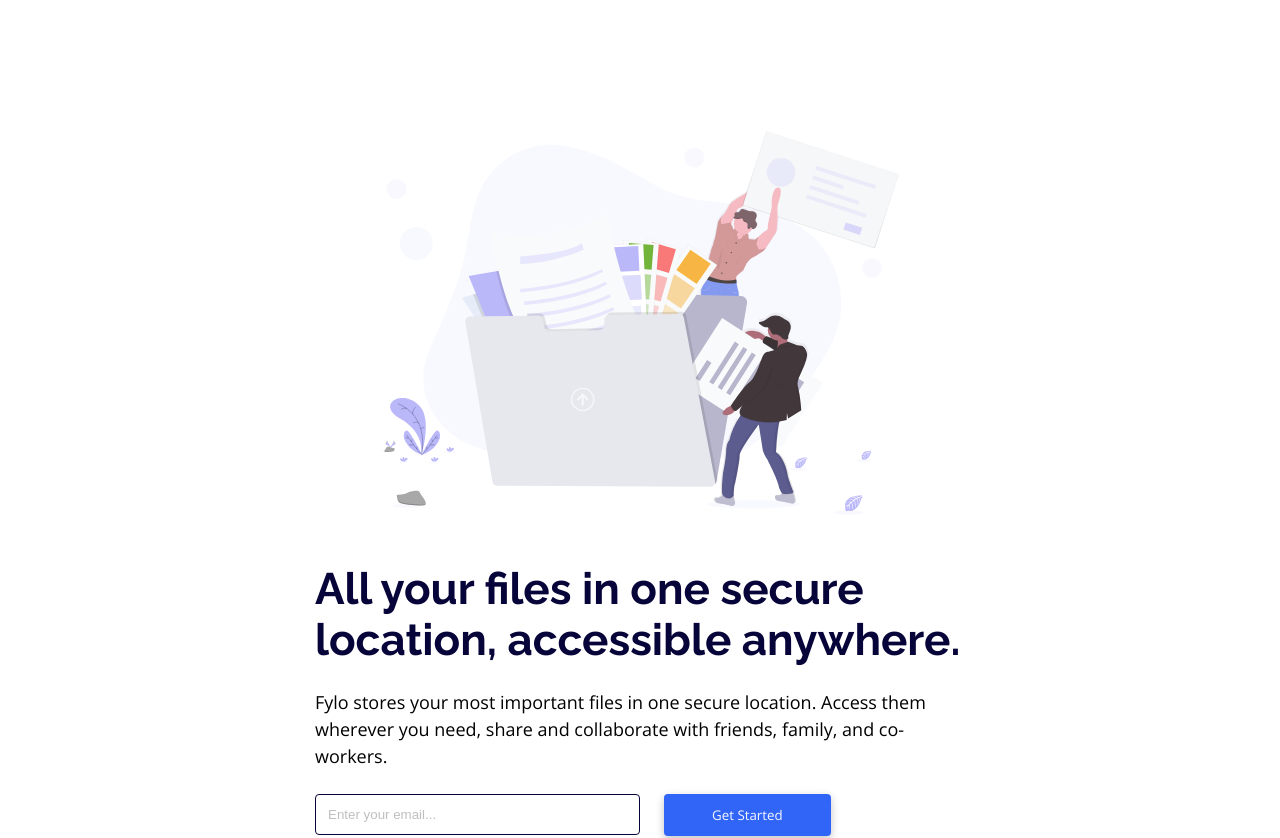
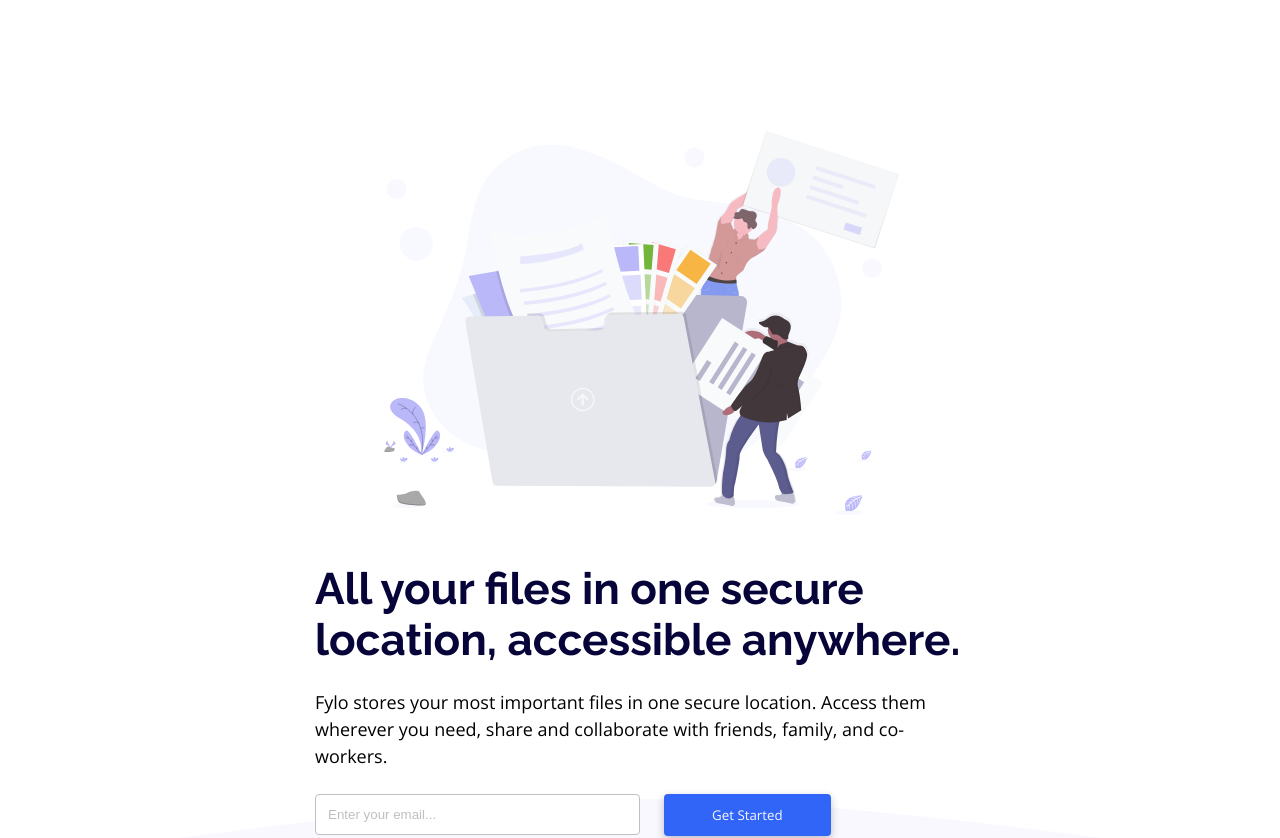
Before and after one commit to kacperkwinta/Fylo-landing-page-with-two-column-layout, a website: page index.html in a window 1280 px wide. Shown: the part 115-953 px from the top of the page. Drawn offline with nearby package versions, Linux system fonts and the light colour scheme.

Commit message:
🎨 bg in section cta added

```diff
--- a/index.html
+++ b/index.html
@@ -36,7 +36,7 @@
 		</header>
 
 		<!-- CTA SECTION -->
-		<section class="section section-cta mb-xxxl">
+		<section class="section section-cta ">
 			<div class="section__text">
 				<h1 class="header-1 mb-m">
 					All your files in one secure location, accessible anywhere.
--- a/sass/components/_form.scss
+++ b/sass/components/_form.scss
@@ -7,7 +7,7 @@
 	// font-family: inherit;
     width: 50%;
 	padding: 1.2rem;
-	border: 1px solid $color-primary-1;
+	border: 1px solid $color-neutral-2;
 	border-radius: 4px;
 
 	&::placeholder {
--- a/sass/components/_section.scss
+++ b/sass/components/_section.scss
@@ -15,8 +15,16 @@
 	}
 }
 
+.section-cta {
+    background-image: url(/images/bg-curve-desktop.svg);
+    background-repeat: no-repeat no-repeat;
+    background-size: contain;
+    background-position: bottom;
+}
+
 .section-feature {
 	flex-wrap: wrap;
+    background-color: #F9F8FE;
 
 	.feature-link {
 		color: $color-accent-2;
--- a/sass/layout/_footer.scss
+++ b/sass/layout/_footer.scss
@@ -4,8 +4,8 @@
 }
 
 .footer-wrapper {
-	@include flex(space-between, flex-start);
-	gap: 12.6rem;
+	@include flex(space-around, flex-start);
+	gap: 6.4rem;
 	flex-wrap: wrap;
 }
 
```
Also changed, not shown: css/style.css.
